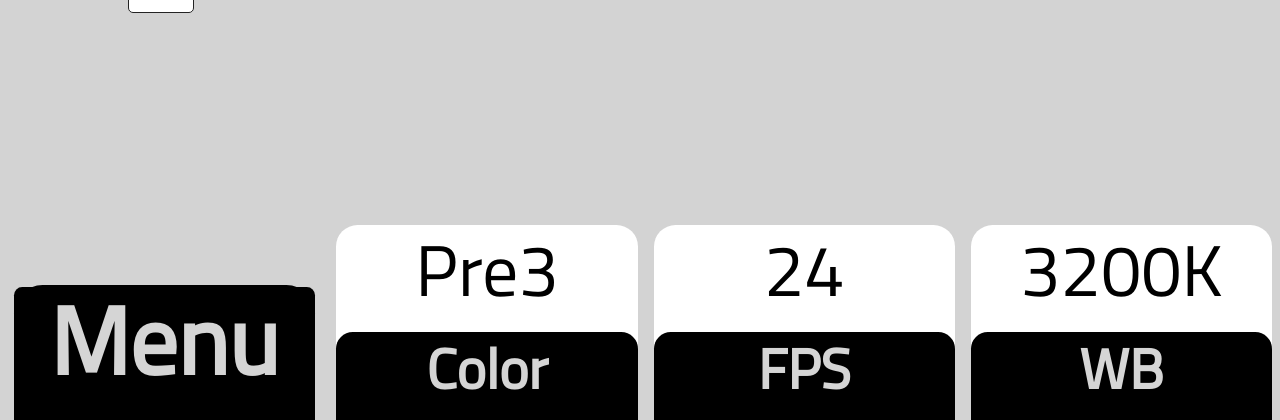
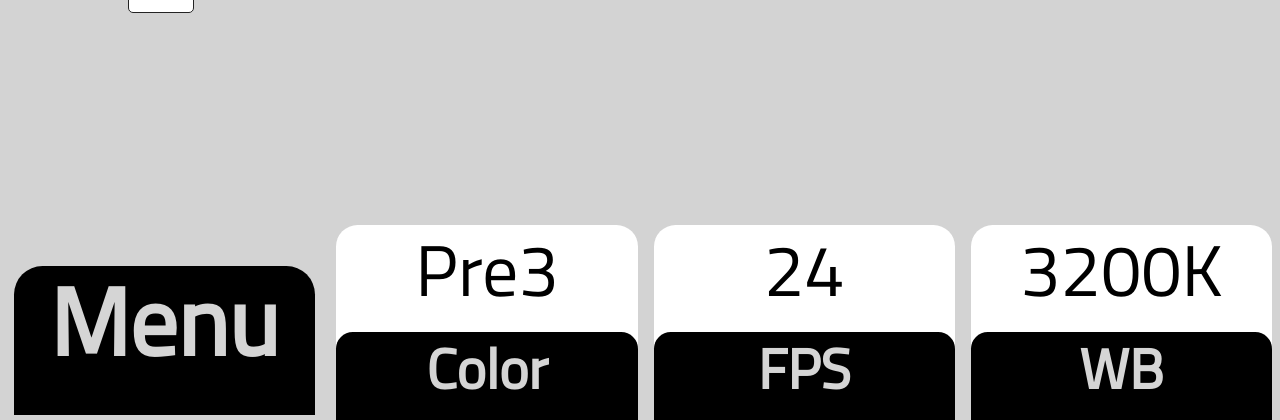
Before and after one commit to apertus-open-source-cinema/axiom-firmware, a PHP site: page / in a window 1280 px wide. Shown: the part 460-880 px from the top of the page. Run offline with PHP 8.4, Linux system fonts and the light colour scheme.

Commit message:
button tweaks

```diff
--- a/software/control_daemon/ControlGUI/css/menu.css
+++ b/software/control_daemon/ControlGUI/css/menu.css
@@ -26,7 +26,6 @@
     margin-top: auto;
     font-size: 1.7em;
     justify-content: center;
-    background: black;
 }
 /*
 .menuButton:active {
--- a/software/control_daemon/ControlGUI/index.html
+++ b/software/control_daemon/ControlGUI/index.html
@@ -61,8 +61,8 @@
         </div>
         <div class="footer">
             <div class="menuBottom">
-                <div class="menuButton menuButtonInverted roundedTop">
-                    <div class="buttonCaption roundedTop" id="MenuBtn">Menu</div>
+                <div class="menuButton menuButtonInverted" style="padding-bottom:30px;" id="MenuBtn">
+                    <div class="buttonCaption roundedTop">Menu</div>
                 </div>
                 <div class="menuButton">
                     <div class="Value roundedTop">Pre3</div>
@@ -95,8 +95,8 @@
         </div>
         <div class="footer">
             <div class="menuBottom">
-                <div class="menuButton menuButtonInverted roundedTop">
-                    <div class="buttonCaption roundedTop" id="MenuBtnClose">Close</div>
+                <div class="menuButton menuButtonInverted" style="padding-bottom:30px;" id="MenuBtnClose">
+                    <div class="buttonCaption roundedTop">Close</div>
                 </div>
                 <div class="menuButton">
 
@@ -136,8 +136,8 @@
         <div class="footer">
             <div class="footer">
                 <div class="menuBottom">
-                    <div class="menuButton menuButtonInverted roundedTop">
-                        <div class="buttonCaption roundedTop" id="ShutterMenuBtnClose">Close</div>
+                    <div class="menuButton menuButtonInverted" style="padding-bottom:30px;" id="ShutterMenuBtnClose">
+                        <div class="buttonCaption roundedTop">Close</div>
                     </div>
                     <div class="menuButton" id="ShutterSetAndCloseBtn">
                         <div class="Value roundedTop" id="ShutterSetAndCloseValue">Loading...</div>
```
